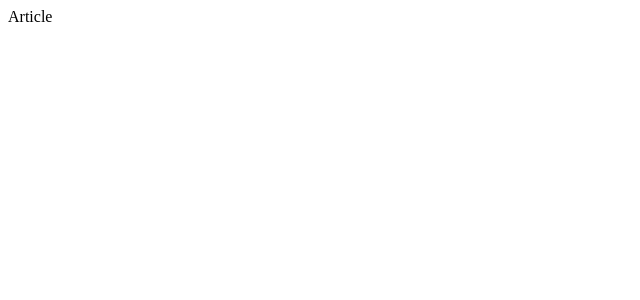
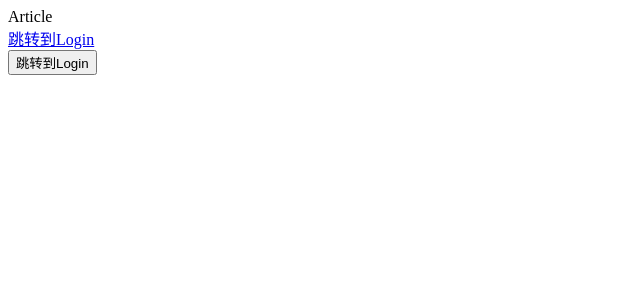
Before and after one commit to jiajianhui/React-learning, a React (Create React App) app in the folder day4/: page /article in a window 1280 px wide. Shown: the top 300 px of the page, without its empty margins (0-640 px from the left). Built offline with nearby package versions, Linux system fonts and the light colour scheme.

Commit message:
day4；路由导航跳转

```diff
--- a/day4/src/pages/Article/index.js
+++ b/day4/src/pages/Article/index.js
@@ -1,5 +1,22 @@
+import { Link, useNavigate } from "react-router-dom";
+
 const Article = () => {
-  return <div>Article</div>;
+  // 生成导航方法
+  const navigate = useNavigate()
+
+  return (
+    <div>
+      <div>Article</div>
+
+      {/* 声明式写法——适合写在模版中 */}
+      <Link to={"/login"}>跳转到Login</Link>
+
+      {/* 编程式写法——适合写在逻辑代码中 */}
+      <div>
+        <button onClick={() => navigate("/login")}>跳转到Login</button>
+      </div>
+    </div>
+  );
 };
 
 export default Article;
```
